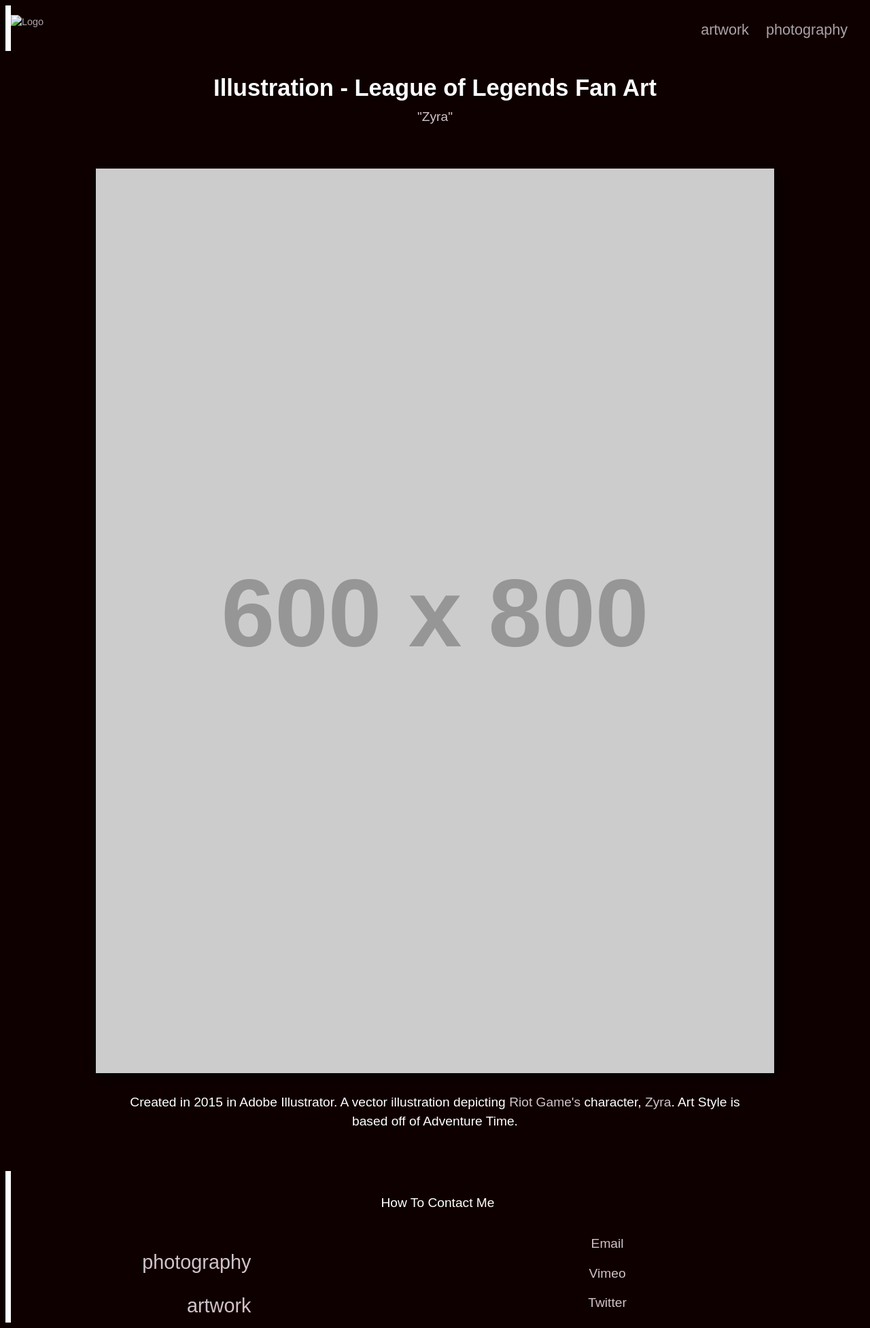
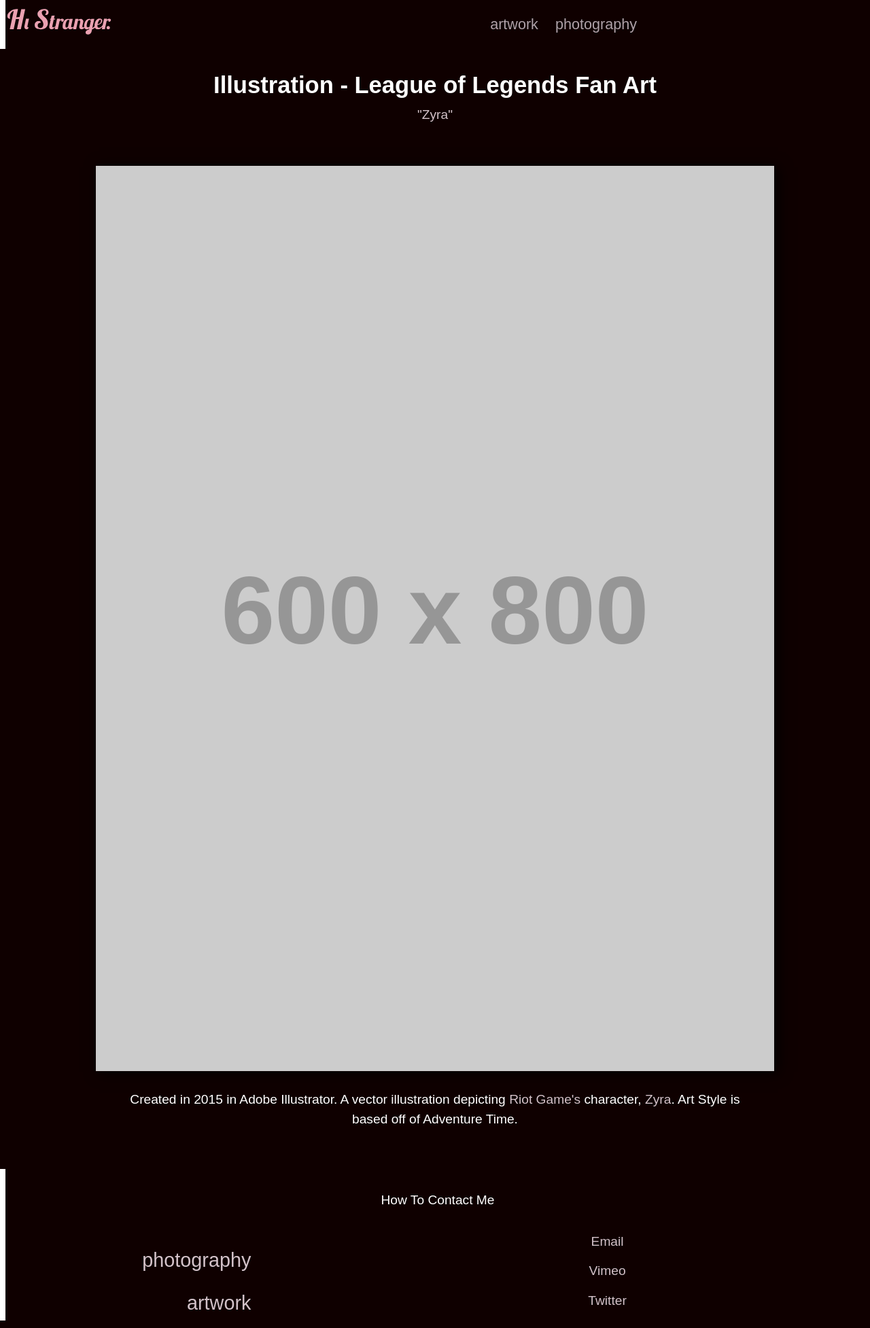
Before and after one commit to histtranger/portfolio, a Jekyll site: the page built from info-page.html, in a window 1280 px wide. Shown: the whole page at 68% size. Built offline with Jekyll 4.4.1, drawn with Linux system fonts in a browser that asks for light colours.

Commit message:
Minor fixes to nav.html
Adjusted position of logo.svg, and currently trying to fix the banner.

```diff
--- a/_includes/nav.html
+++ b/_includes/nav.html
@@ -1,6 +1,8 @@
 <nav class="grid pad-b-1-2">
-  <div class="unit xs-1-2 pad-t-1-2 icon">
-    <a class="" href="{{site.baseurl}}/index/"><img itemprop="image" class="i-64 logo" src="images/logo.svg" alt="Logo"></a>
+  <div class="unit xs-1-4 pad-t-1-4">
+    <a class="" href="{{site.baseurl}}/index/">
+      <img itemprop="image" class="i-64 logo" src="{{site.baseurl}}/images/logo.svg" alt="Logo">
+    </a>
   </div>
   <div class="unit xs-1-2">
     <ul>
--- a/css/main.css
+++ b/css/main.css
@@ -21,6 +21,7 @@
 body {
   font-family: 'Monsterrat', sans-serif;
   background-color: #0f0000;
+  margin: 0;
 }
 
 .pink {
@@ -39,12 +40,15 @@
   background-color: #0f0000;
   position: relative;
   border-left: 8px solid white;
+  margin: 0;
+  padding: 0;
 }
 
 nav a {
   color: #aea2a9;
   text-decoration: none;
   transition: all 200ms linear;
+  text-align: right;
 }
 
 ul a:hover {
@@ -65,6 +69,7 @@
 
 .logo {
   max-height: 50px;
+  float: left;
 
 }
 
```
